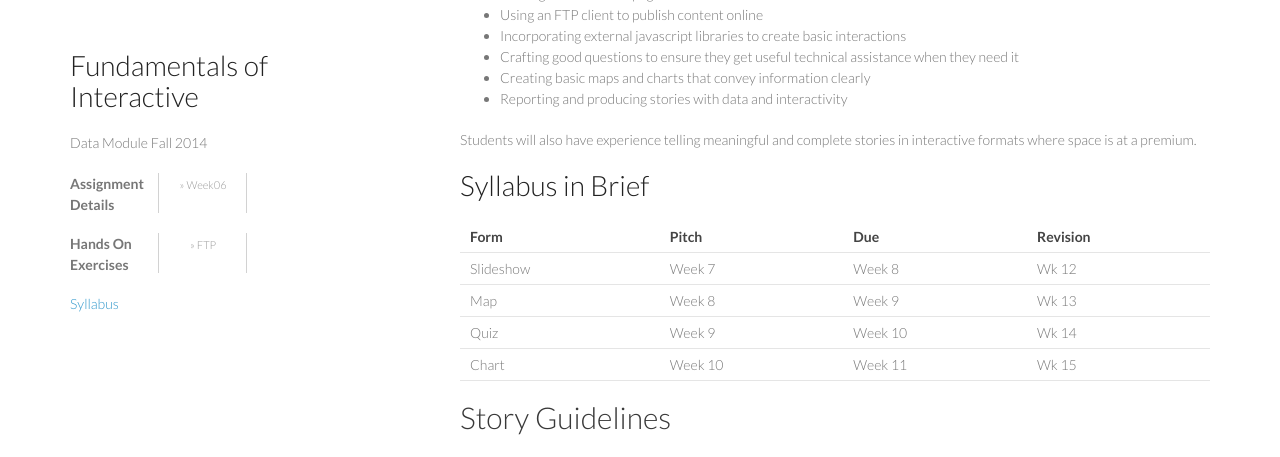
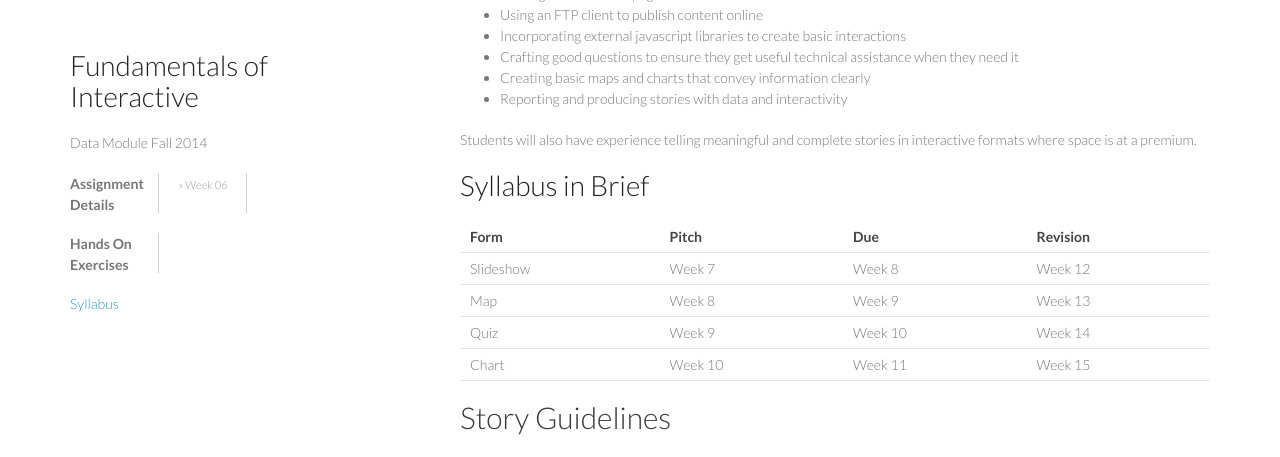
Before and after one commit to amandabee/fundamentals-of-interactive, a Jekyll site: the page built from index.md, in a window 1280 px wide and 900 px high, scrolled down 786 px. Shown: the top 457 px of the window. Built offline with Jekyll 4.4.1, drawn with Linux system fonts in a browser that asks for light colours; nearby versions of some CDN libraries.

Commit message:
Reorganizing. Posts can be in a single directory.

```diff
--- a/_posts/assignments/2014-10-09-week06.md
+++ b/_posts/2014-10-09-week06.md
@@ -1,8 +1,9 @@
 ---
-layout : post
+title    : Week 06
+layout   : post
 category : assignments
-tagline : Due Oct 16 (Thursday sections) / Oct 20 (Monday sections)
-tags : [week06, homework, assignments]
+tagline  : Due Oct 16 (Thursday sections) / Oct 27 (Monday sections)
+tags     : [week06, homework, assignments]
 ---
 {% include JB/setup %}
 
--- a/index.md
+++ b/index.md
@@ -45,12 +45,12 @@
 
 #Syllabus in Brief
 
-| Form                 | Pitch   | Due     | Revision |
-|----------------------|---------|---------|----------|
-| Slideshow            | Week 7  | Week 8  | Wk 12    |
-| Map                  | Week 8  | Week 9  | Wk 13    |
-| Quiz                 | Week 9  | Week 10 | Wk 14    |
-| Chart                | Week 10 | Week 11 | Wk 15    |
+| Form                 | Pitch   | Due     | Revision   |
+|----------------------|---------|---------|------------|
+| Slideshow            | Week 7  | Week 8  | Week 12    |
+| Map                  | Week 8  | Week 9  | Week 13    |
+| Quiz                 | Week 9  | Week 10 | Week 14    |
+| Chart                | Week 10 | Week 11 | Week 15    |
 
 
 ## Story Guidelines
```
Also changed, not shown: _drafts/2014-10-09-ftp.md (renamed from _posts/assignments/2014-10-09-ftp.md, +3 -1 lines).
